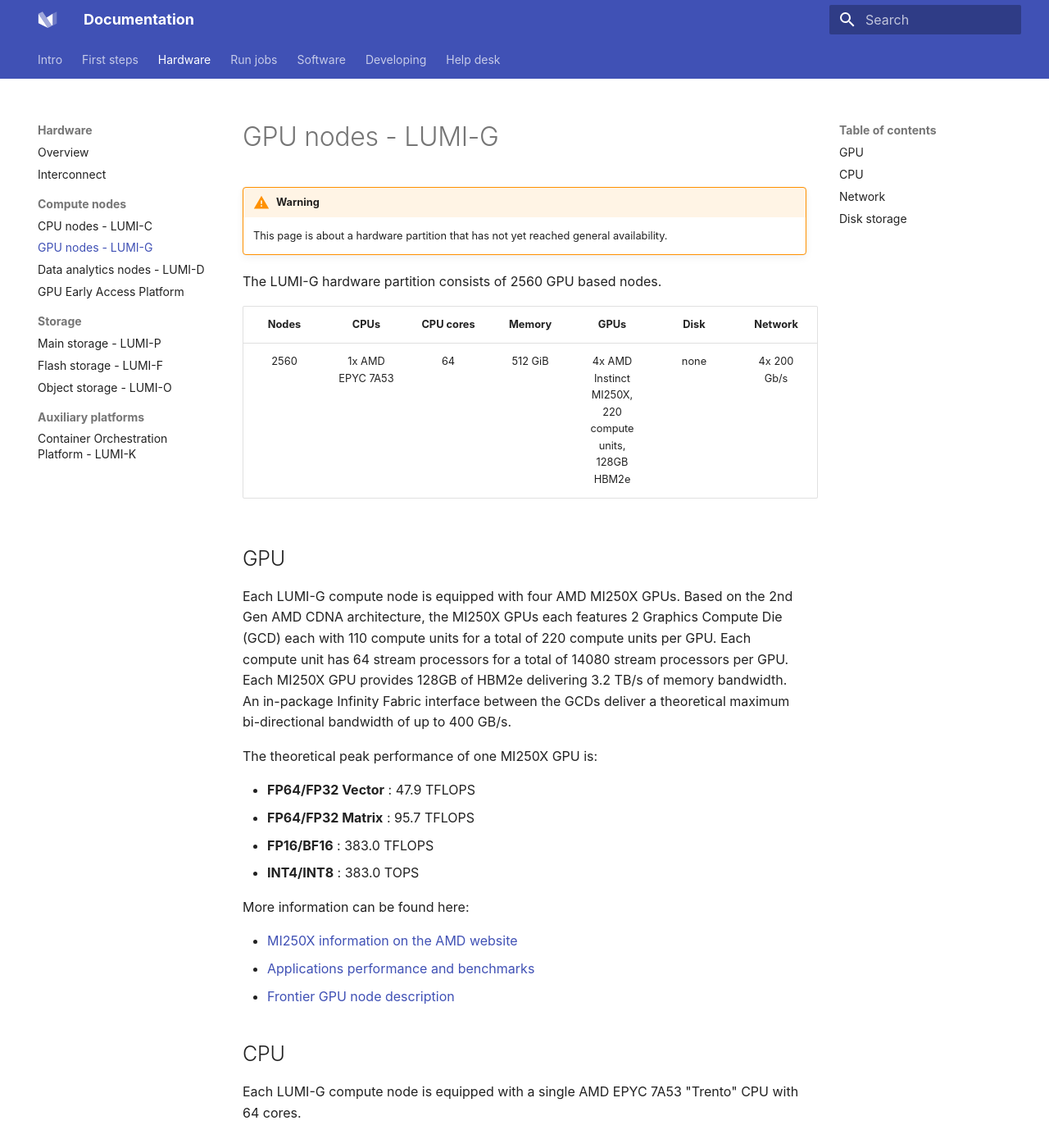
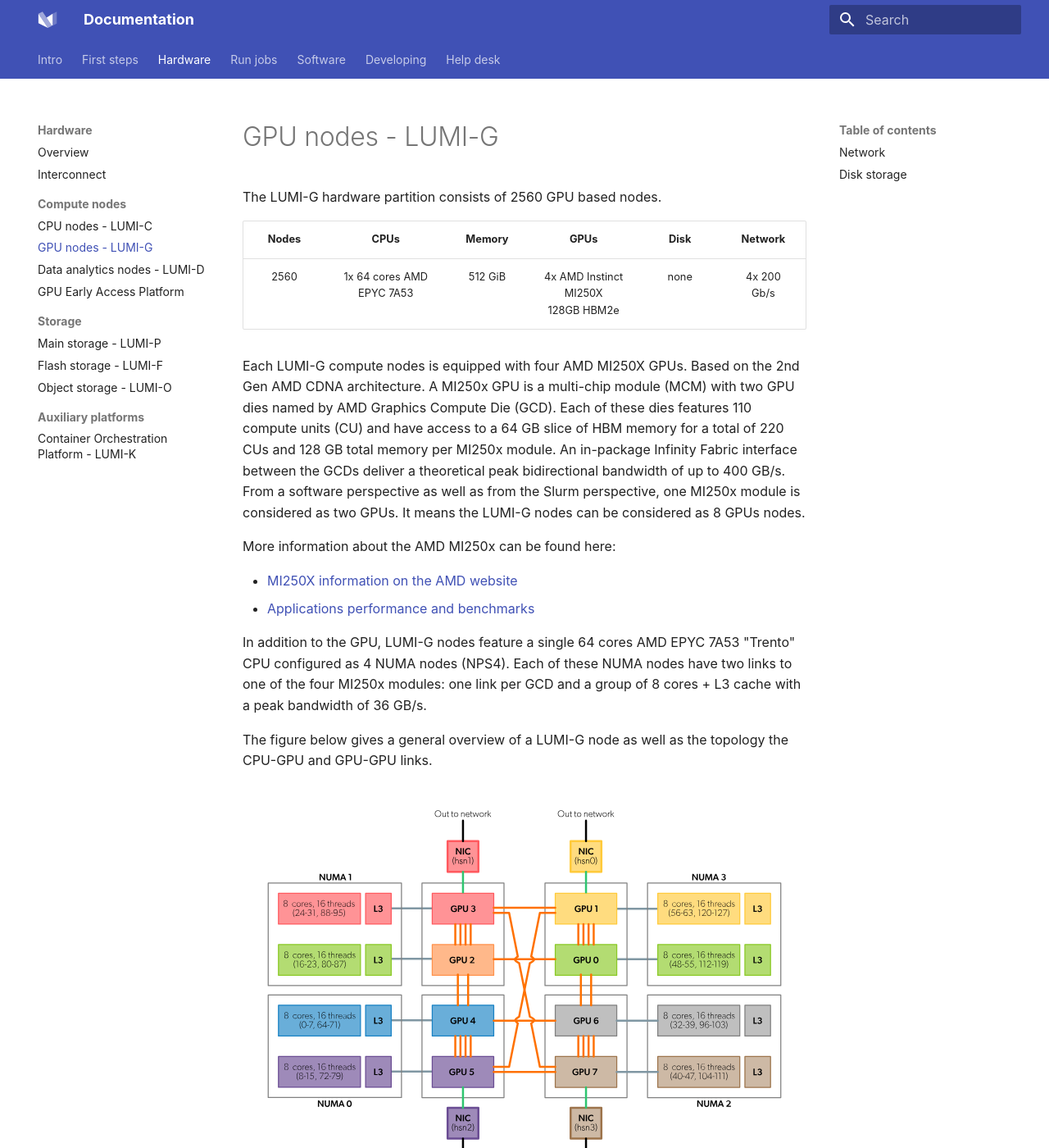
Before and after one commit to Lumi-supercomputer/lumi-userguide, an MkDocs documentation site: the page built from docs/hardware/compute/lumig.md, in a window 1280 px wide and 1400 px high. Shown: the whole window at 82% size. Built offline with MkDocs 1.6.1 and Material for MkDocs 9.7.7, drawn with Linux system fonts in a browser that asks for light colours; some of the changed text lies outside the part shown.

Commit message:
update LUMI-G harware page
Update the LUMI-G hardware page with a more detailled description. Remove the how to compile code part as it will be moved to the developing section

```diff
--- a/docs/hardware/compute/lumig.md
+++ b/docs/hardware/compute/lumig.md
@@ -4,45 +4,48 @@
 [interconnect]: ../../hardware/interconnect.md
 [MI250x-amd]: https://www.amd.com/en/products/server-accelerators/instinct-mi250x
 [benchmarks]: https://www.amd.com/en/graphics/server-accelerators-benchmarks
-[frontier-gpu-docs]: https://docs.olcf.ornl.gov/systems/frontier_user_guide.html#frontier-compute-nodes
-
-!!! warning
-    This page is about a hardware partition that has not yet reached
-    general availability.
 
 The LUMI-G hardware partition consists of 2560 GPU based nodes.
 
-| Nodes | CPUs             | CPU cores | Memory  | GPUs                                                         | Disk | Network     |
-| :---: | :--------------: | :-------: | :-----: | :----------------------------------------------------------: | :--: | :---------: |
-| 2560  | 1x AMD EPYC 7A53 | 64        | 512 GiB | 4x AMD Instinct MI250X,<br>220 compute units,<br>128GB HBM2e | none | 4x 200 Gb/s |
+| Nodes | CPUs                       | Memory  | GPUs                                  | Disk | Network     |
+| :---: | :------------------------: | :-----: | :-----------------------------------: | :--: | :---------: |
+| 2560  | 1x 64 cores AMD EPYC 7A53  | 512 GiB | 4x AMD Instinct MI250X<br>128GB HBM2e | none | 4x 200 Gb/s |
 
-## GPU
+Each LUMI-G compute nodes is equipped with four AMD MI250X GPUs. Based on the
+2nd Gen AMD CDNA architecture. A MI250x GPU is a multi-chip module (MCM) with
+two GPU dies named by AMD Graphics Compute Die (GCD). Each of these dies features
+110 compute units (CU) and have access to a 64 GB slice of HBM memory for a total
+of 220 CUs and 128 GB total memory per MI250x module. An in-package Infinity
+Fabric interface between the GCDs deliver a theoretical peak bidirectional
+bandwidth of up to 400 GB/s. From a software perspective as well as from the
+Slurm perspective, one MI250x module is considered as two GPUs. It means the
+LUMI-G nodes can be considered as 8 GPUs nodes.
 
-Each LUMI-G compute node is equipped with four AMD MI250X GPUs. Based on the
-2nd Gen AMD CDNA architecture, the MI250X GPUs each features 2 Graphics Compute
-Die (GCD) each with 110 compute units for a total of 220 compute units per GPU.
-Each compute unit has 64 stream processors for a total of 14080 stream
-processors per GPU. Each MI250X GPU provides 128GB of HBM2e delivering 3.2 TB/s
-of memory bandwidth. An in-package Infinity Fabric interface between the GCDs
-deliver a theoretical maximum bi-directional bandwidth of up to 400 GB/s.
-
-The theoretical peak performance of one MI250X GPU is:
-
-- **FP64/FP32 Vector** :  47.9 TFLOPS
-- **FP64/FP32 Matrix** :  95.7 TFLOPS
-- **FP16/BF16**        : 383.0 TFLOPS
-- **INT4/INT8**        : 383.0 TOPS
-
-More information can be found here:
+More information about the AMD MI250x can be found here:
 
 - [MI250X information on the AMD website][MI250x-amd]
 - [Applications performance and benchmarks][benchmarks]
-- [Frontier GPU node description][frontier-gpu-docs]
 
-## CPU
+In addition to the GPU, LUMI-G nodes feature a single 64 cores AMD EPYC 7A53
+"Trento" CPU configured as 4 NUMA nodes (NPS4). Each of these NUMA nodes have
+two links to one of the four MI250x modules: one link per GCD and a group of 8
+cores + L3 cache with a peak bandwidth of 36 GB/s.
 
-Each LUMI-G compute node is equipped with a single AMD EPYC 7A53 "Trento" CPU
-with 64 cores.
+The figure below gives a general overview of a LUMI-G node as well as the
+topology the CPU-GPU and GPU-GPU links.
+
+<figure>
+  <img
+    src="../../../assets/images/lumig-node-architecture.svg"
+    width="842"
+    alt="LUMI-G compute nodes overview"
+  >
+  <figcaption>Overview of a LUMI-G compute node</figcaption>
+</figure>
+
+From the figure above you can see that there is no direct link between the GPU
+(GCD) numbering and the NUMA node numbering. Keep this in mind as prober NUMA
+and GPU binding is critical to achieve good performance.
 
 ## Network
 
```
Also changed, not shown: docs/assets/images/lumig-node-architecture.svg (added).
